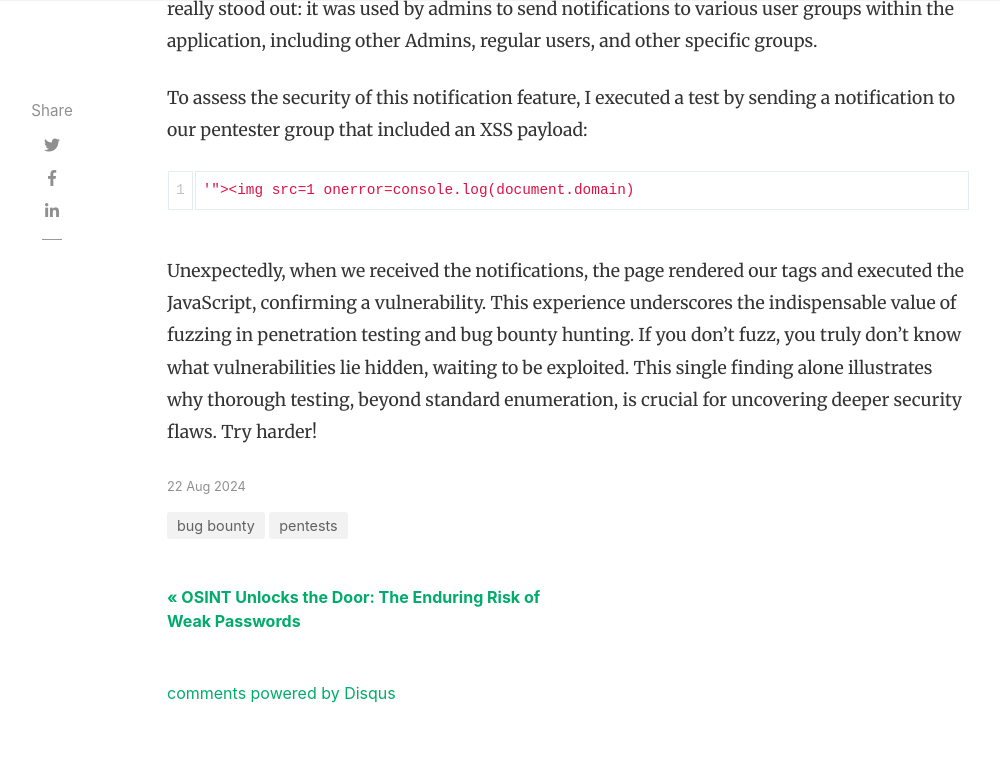
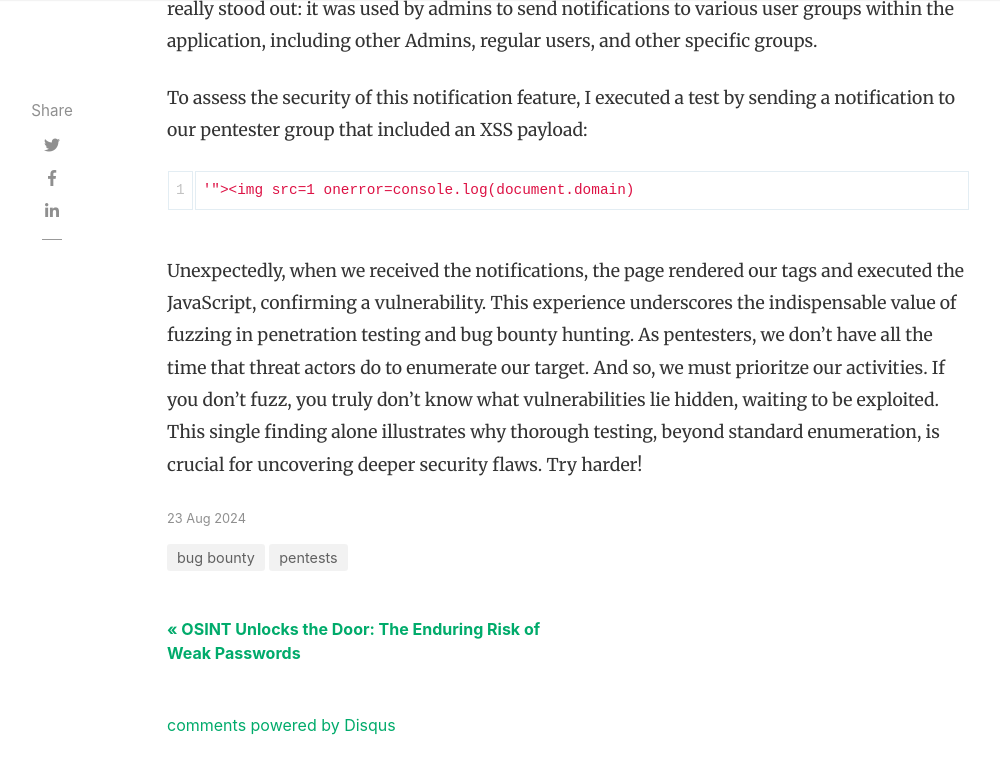
Before and after one commit to Turbul3nce/Turbul3nce.github.io, a Jekyll site: the page built from _posts/2024-08-23-fuzz-or-miss.md, in a window 1280 px wide and 900 px high, scrolled down 1854 px, cut to the strip 0-769 px from the top of the window. Shown: the whole strip, without its empty margins (118-1118 px from the left). Built offline with Jekyll 4.4.1, drawn with Linux system fonts in a browser that asks for light colours; nearby versions of some CDN libraries; comment, search, counter and statistics services are not loaded.

Commit message:
Update and rename 2024-08-22-fuzz-or-miss.md to 2024-08-23-fuzz-or-miss.md

````diff
--- a/_posts/2024-08-22-fuzz-or-miss.md
+++ b/_posts/2024-08-23-fuzz-or-miss.md
@@ -20,4 +20,4 @@ To assess the security of this notification feature, I executed a test by sendin
 '"><img src=1 onerror=console.log(document.domain)
 ```
 
-Unexpectedly, when we received the notifications, the page rendered our tags and executed the JavaScript, confirming a vulnerability. This experience underscores the indispensable value of fuzzing in penetration testing and bug bounty hunting. If you don't fuzz, you truly don't know what vulnerabilities lie hidden, waiting to be exploited. This single finding alone illustrates why thorough testing, beyond standard enumeration, is crucial for uncovering deeper security flaws. Try harder!
+Unexpectedly, when we received the notifications, the page rendered our tags and executed the JavaScript, confirming a vulnerability. This experience underscores the indispensable value of fuzzing in penetration testing and bug bounty hunting. As pentesters, we don't have all the time that threat actors do to enumerate our target. And so, we must prioritze our activities. If you don't fuzz, you truly don't know what vulnerabilities lie hidden, waiting to be exploited. This single finding alone illustrates why thorough testing, beyond standard enumeration, is crucial for uncovering deeper security flaws. Try harder!
````
